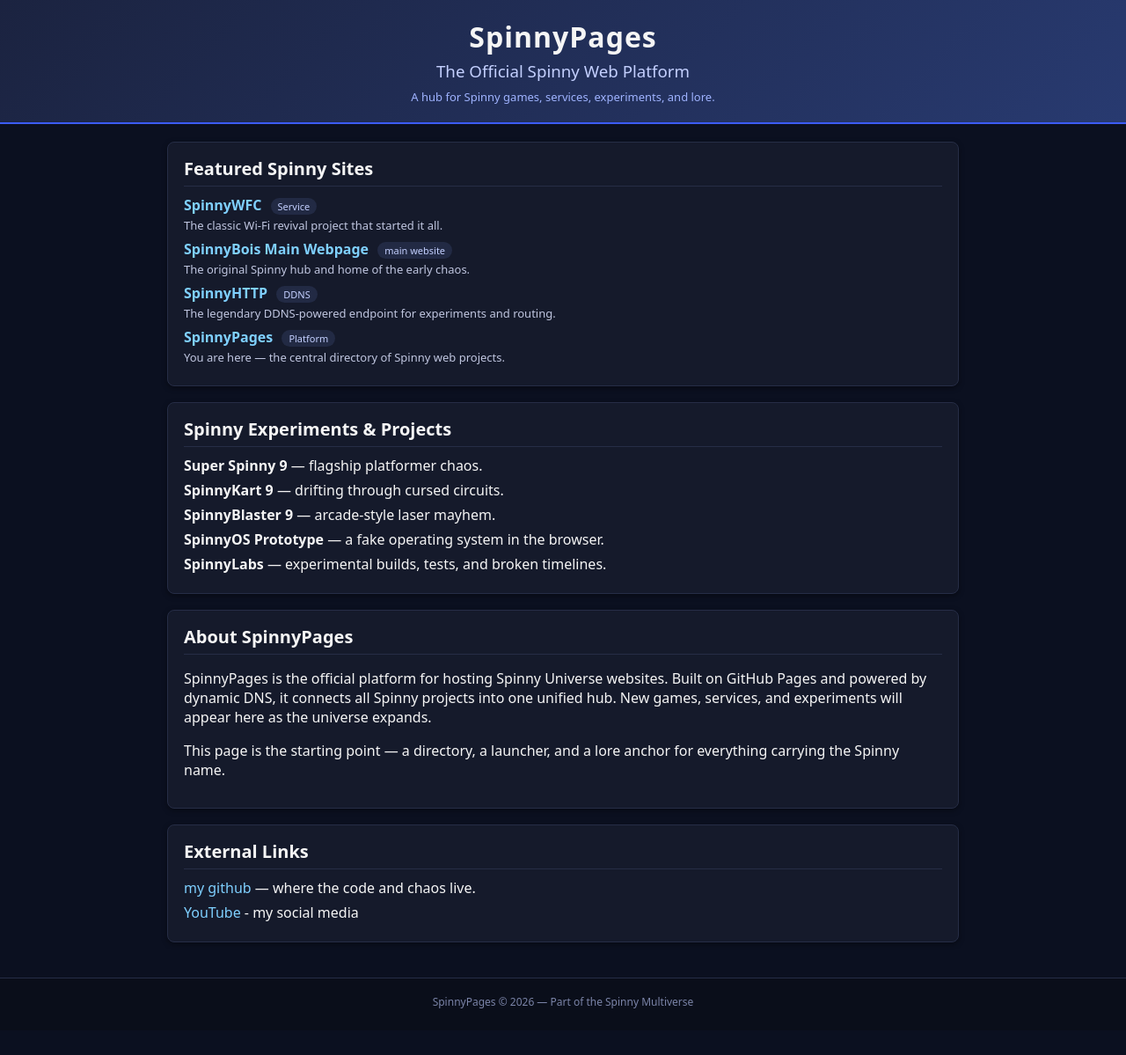
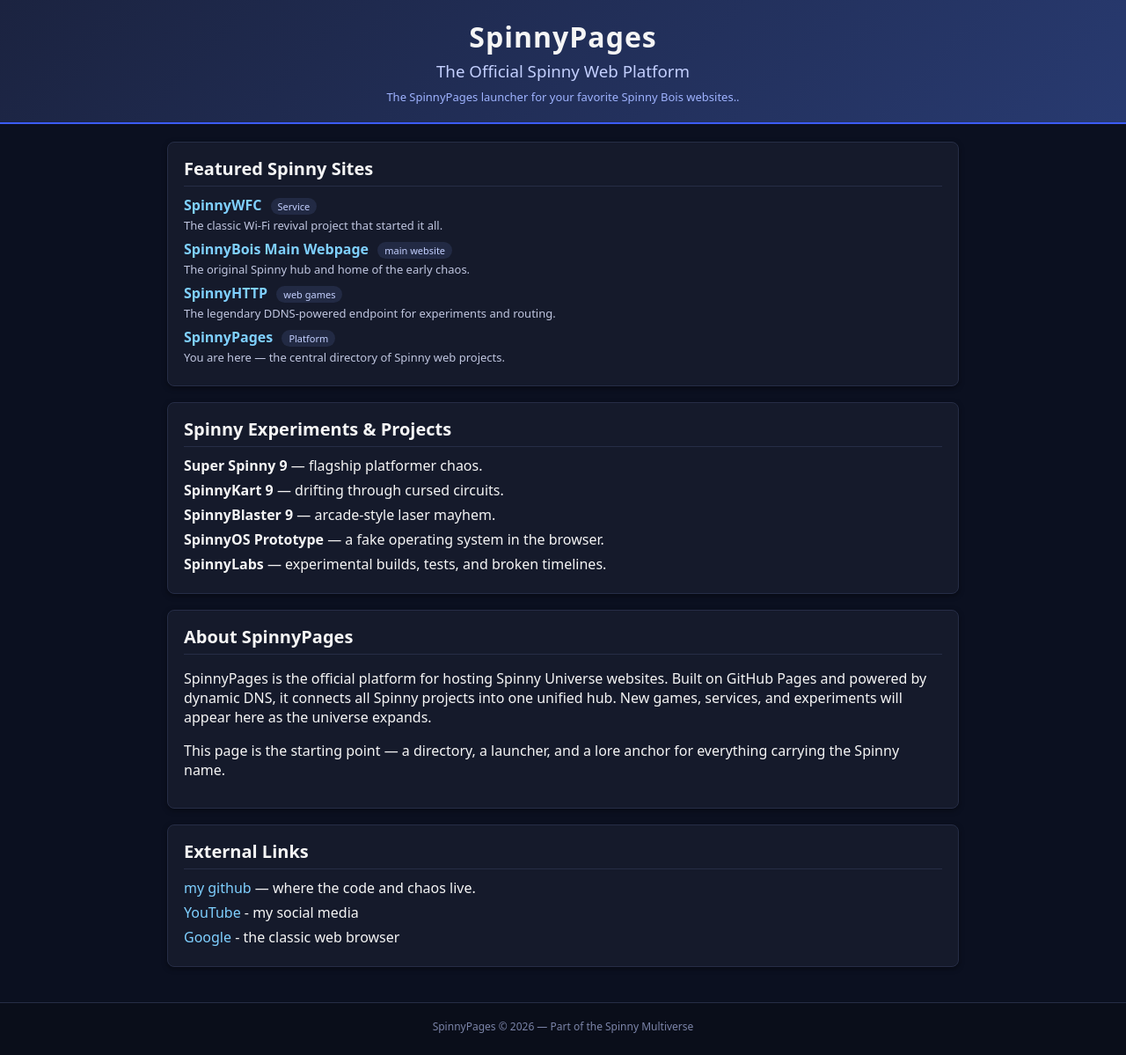
Before and after one commit to spinnyzone/spinnypages, a plain HTML site: page index.html in a window 1280 px wide. Shown: the whole page at 88% size. Before the commit the page ends 1171 px from the top, so only its background shows below. Drawn offline with Linux system fonts and the light colour scheme.

Commit message:
Update index.html

```diff
--- a/index.html
+++ b/index.html
@@ -113,7 +113,7 @@
         <h1>SpinnyPages</h1>
         <h3>The Official Spinny Web Platform</h3>
         <div class="tagline">
-            A hub for Spinny games, services, experiments, and lore.
+            The SpinnyPages launcher for your favorite Spinny Bois websites..
         </div>
     </header>
 
@@ -140,7 +140,7 @@
                     <span class="site-name">
                         <a href="http://spinnyhttp.mywire.org">SpinnyHTTP</a>
                     </span>
-                    <span class="pill">DDNS</span><br>
+                    <span class="pill">web games</span><br>
                     <span class="site-desc">The legendary DDNS‑powered endpoint for experiments and routing.</span>
                 </li>
                 <li>
@@ -183,6 +183,7 @@
             <ul>
                 <li><a href="https://github.com/johndy5609sk">my github</a> — where the code and chaos live.</li>
                 <li><a href="https://www.youtube.com/@Johndy5609SK">YouTube</a> - my social media</li>
+                <li><a href="https://www.google.com">Google</a> - the classic web browser</li>
             </ul>
         </div>
 
```
